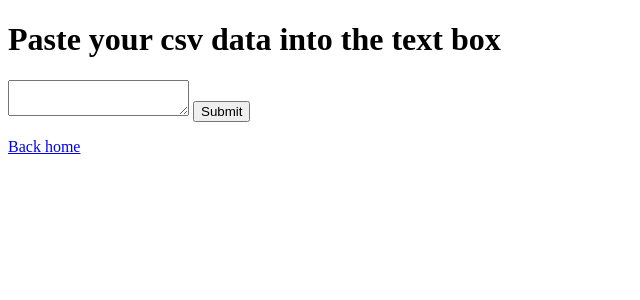
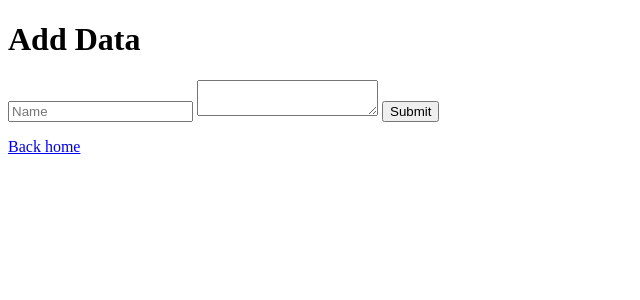
Before and after one commit to darricheng/couple-finance-analysis-app, a SvelteKit app: page /add-data in a window 1280 px wide. Shown: the top 300 px of the page, without its empty margins (0-640 px from the left). Built offline with nearby package versions, Linux system fonts and the light colour scheme.

Commit message:
Add input for name

```diff
--- a/src/routes/add-data/+page.svelte
+++ b/src/routes/add-data/+page.svelte
@@ -1,12 +1,14 @@
 <script lang="ts">
+	let name = '';
 	let data = '';
 	function addData() {
 		// TODO: function should store the data somewhere for use later
 	}
 </script>
 
-<h1>Paste your csv data into the text box</h1>
+<h1>Add Data</h1>
 <form on:submit={addData}>
+	<input placeholder="Name" bind:value={name} />
 	<textarea bind:value={data} />
 	<button type="submit">Submit</button>
 </form>
```
